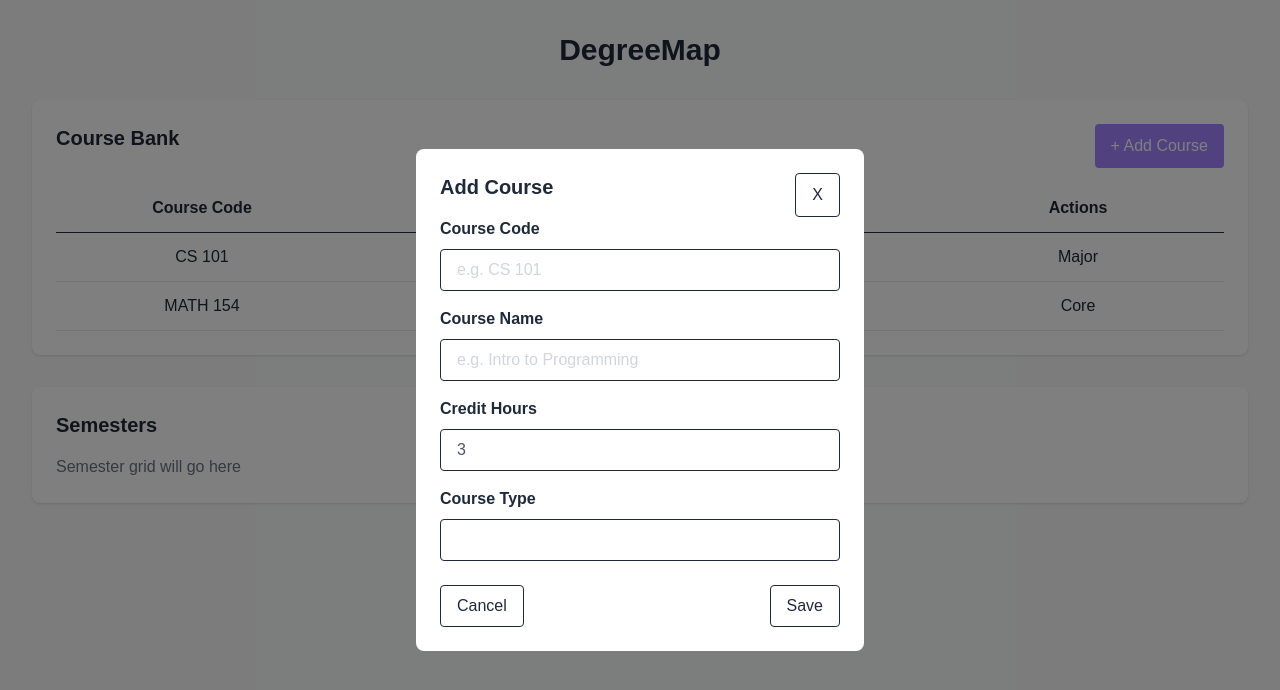
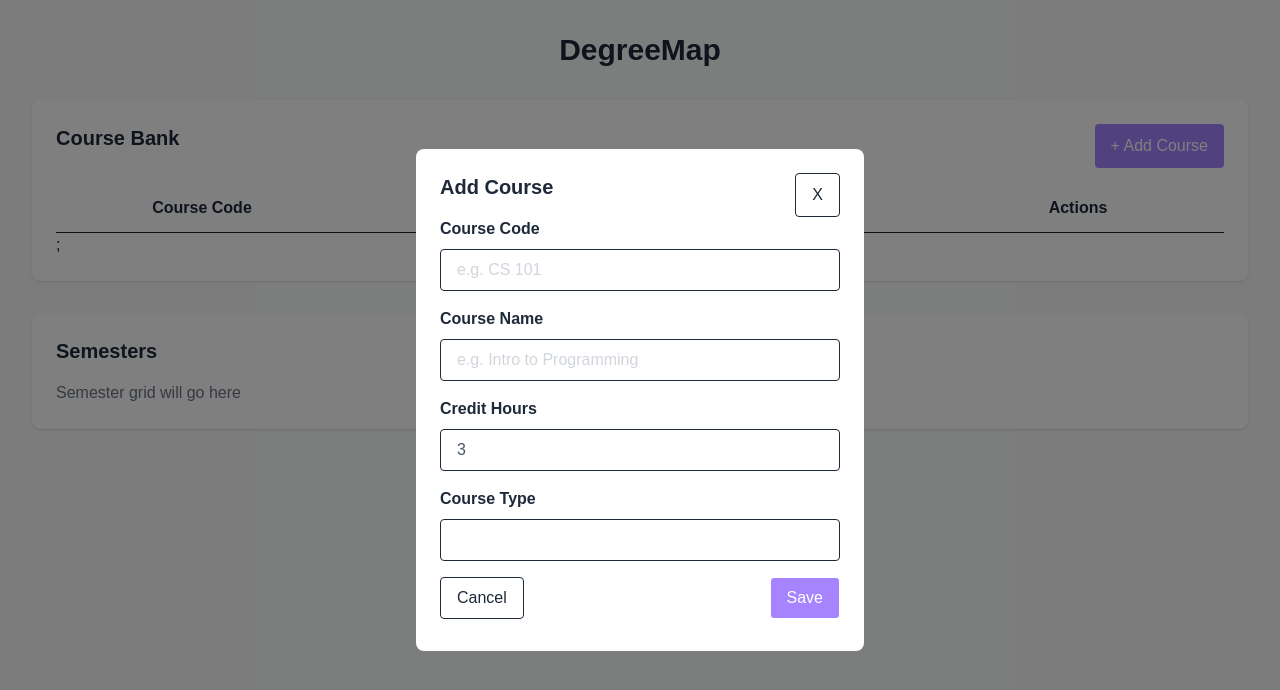
Before and after one commit to 0zzy4/DegreeMap, a Next.js app: page / in a window 1280 px wide. Both pictures are taken after a click on the button "+ Add Course". Shown: the top 690 px of the page. Built offline with nearby package versions, Linux system fonts and the light colour scheme.

Commit message:
feat: implement adding course functionality

```diff
--- a/src/components/AddCourseButton.tsx
+++ b/src/components/AddCourseButton.tsx
@@ -5,6 +5,6 @@ interface AddCourseButtonProps {
 
 export default function AddCourseButton({text, onClick: handleClick}: AddCourseButtonProps) {
   return (
-    <button onClick={handleClick} className="bg-violet-400 text-white px-4 py-2 rounded hover:bg-violet-900">{text}</button>
+    <button onClick={handleClick} className="bg-violet-400 text-white px-4 py-2 rounded hover:bg-violet-500">{text}</button>
   );
 }
--- a/src/components/AddCourseModal.tsx
+++ b/src/components/AddCourseModal.tsx
@@ -1,12 +1,43 @@
 "use client";
+
+import { useState, type FormEvent } from "react";
+import { Course } from "@/types/Course";
 
 interface AddCourseModalProps {
   isOpen: boolean;
   onClose: () => void;
+  onSave?: (course: Course) => void;
 }
 
-export default function AddCourseModal({ isOpen, onClose}: AddCourseModalProps) {
+export default function AddCourseModal({ isOpen, onClose, onSave}: AddCourseModalProps) {
+  const id = crypto.randomUUID();
+  const [courseCode, setCourseCode] = useState<string>("");
+  const [courseName, setCourseName] = useState<string>("");
+  const [credits, setCredits] = useState<string>("3");
+  const [type, setType] = useState<string>("");
+  const location = "";
+
   if (!isOpen) return null;
+
+  const handleSave = (e: React.FormEvent) => {
+    e.preventDefault();
+
+    const newCourse: Course = {
+      id,
+      courseCode,
+      courseName,
+      credits: Number(credits),
+      type,
+      location,
+    };
+
+    onSave && onSave(newCourse); // passes newCourse to parent function (aka handleAddCourse)
+    setCourseCode("");
+    setCourseName("");
+    setCredits("");
+    setType("");
+    onClose();
+  }
 
   return (
     <div className="fixed inset-0 bg-black/50 flex flex-col items-center justify-center p-4">
@@ -18,11 +49,13 @@ export default function AddCourseModal({ isOpen, onClose}: AddCourseModalProps)
           <button className="border text-gray-800 rounded px-4 py-2 hover:bg-gray-200" onClick={onClose}>X</button>
         </div>
 
-        <div className="flex flex-col mb-2">
+        <form onSubmit={handleSave} className="flex flex-col mb-2">
           <div className="flex flex-col mb-4">
             <h2 className="text-gray-800 font-semibold mb-2">Course Code</h2>
             <input
               type="text"
+              value={courseCode}
+              onChange={(e) => setCourseCode(e.target.value)}
               placeholder="e.g. CS 101"
               className="text-gray-600 border border-gray-800 rounded px-4 py-2 placeholder:text-gray-300" />
           </div>
@@ -31,6 +64,8 @@ export default function AddCourseModal({ isOpen, onClose}: AddCourseModalProps)
             <h2 className="text-gray-800 font-semibold mb-2">Course Name</h2>
             <input
               type="text"
+              value={courseName}
+              onChange={(e) => setCourseName(e.target.value)}
               placeholder="e.g. Intro to Programming"
               className="text-gray-600 border border-gray-800 rounded px-4 py-2 placeholder:text-gray-300" />
           </div>
@@ -39,7 +74,9 @@ export default function AddCourseModal({ isOpen, onClose}: AddCourseModalProps)
             <h2 className="text-gray-800 font-semibold mb-2">Credit Hours</h2>
             <input
               type="number"
-              defaultValue="3"
+              defaultValue={3}
+              value={credits}
+              onChange={(e) => setCredits(e.target.value)}
               className="text-gray-600 border border-gray-800 rounded px-4 py-2" />
           </div>
 
@@ -47,14 +84,16 @@ export default function AddCourseModal({ isOpen, onClose}: AddCourseModalProps)
             <h2 className="text-gray-800 font-semibold mb-2">Course Type</h2>
             <input
               type="text"
+              value={type}
+              onChange={(e) => setType(e.target.value)}
               className="text-gray-600 border border-gray-800 rounded px-4 py-2" />
           </div>
-        </div>
 
-        <div className="modal-actions flex justify-between">
-          <button className="border text-gray-800 rounded px-4 py-2 hover:bg-gray-200" onClick={onClose}>Cancel</button>
-          <button className="border text-gray-800 rounded px-4 py-2 hover:bg-gray-200" onClick={onClose}>Save</button>
-        </div>
+          <div className="modal-actions flex justify-between">
+            <button className="border text-gray-800 rounded px-4 py-2 hover:bg-gray-200" type="button" onClick={onClose}>Cancel</button>
+            <button className="border bg-violet-400 text-white rounded px-4 py-2 hover:bg-violet-500" type="submit">Save</button>
+          </div>
+        </form>
 
       </div>
 
--- a/src/components/CourseBank.tsx
+++ b/src/components/CourseBank.tsx
@@ -3,9 +3,16 @@
 import { useState } from "react";
 import AddCourseButton from "./AddCourseButton";
 import AddCourseModal from "./AddCourseModal";
+import { Course } from "@/types/Course";
 
 export default function CourseBank() {
   const [isModalOpen, setIsModalOpen] = useState(false);
+
+  const [courses, setCourses] = useState<Course[]>([]);
+
+  const handleAddCourse = (newCourse: Course) => {
+    setCourses([...courses, newCourse]);
+  };
 
   return (
     <div className="bg-white rounded-lg shadow p-6 mb-8"> {/* Course Bank Container */}
@@ -24,24 +31,21 @@ export default function CourseBank() {
           </tr>
         </thead>
         <tbody>
-          <tr className="border-b border-gray-200 hover:bg-gray-50 text-center">
-            <td className="text-gray-800 py-3 px-4">CS 101</td>
-            <td className="text-gray-800 py-3 px-4">Intro to Programming</td>
-            <td className="text-gray-800 py-3 px-4">3</td>
-            <td className="text-gray-800 py-3 px-4">Major</td>
-          </tr>
-          <tr className="border-b border-gray-200 hover:bg-gray-50 text-center">
-            <td className="text-gray-800 py-3 px-4">MATH 154</td>
-            <td className="text-gray-800 py-3 px-4">Linear Algebra</td>
-            <td className="text-gray-800 py-3 px-4">4</td>
-            <td className="text-gray-800 py-3 px-4">Core</td>
-          </tr>
+          {courses.map((course) => (
+            <tr key={course.id} className="border-b border-gray-200 hover:bg-gray-50 text-center">
+              <td className="text-gray-800 py-3 px-4">{course.courseCode}</td>
+              <td className="text-gray-800 py-3 px-4">{course.courseName}</td>
+              <td className="text-gray-800 py-3 px-4">{course.credits}</td>
+              <td className="text-gray-800 py-3 px-4">Edit & Delete Button Placeholders</td>
+            </tr>
+          ))};
         </tbody>
       </table>
 
       <AddCourseModal
         isOpen={isModalOpen}
         onClose={() => setIsModalOpen(false)}
+        onSave={handleAddCourse}
       />
 
     </div>
--- /dev/null
+++ b/src/types/Course.ts
@@ -0,0 +1,8 @@
+export interface Course {
+  id: string;
+  courseCode: string;
+  courseName: string;
+  credits: number;
+  type: string;
+  location: string;
+}
```
